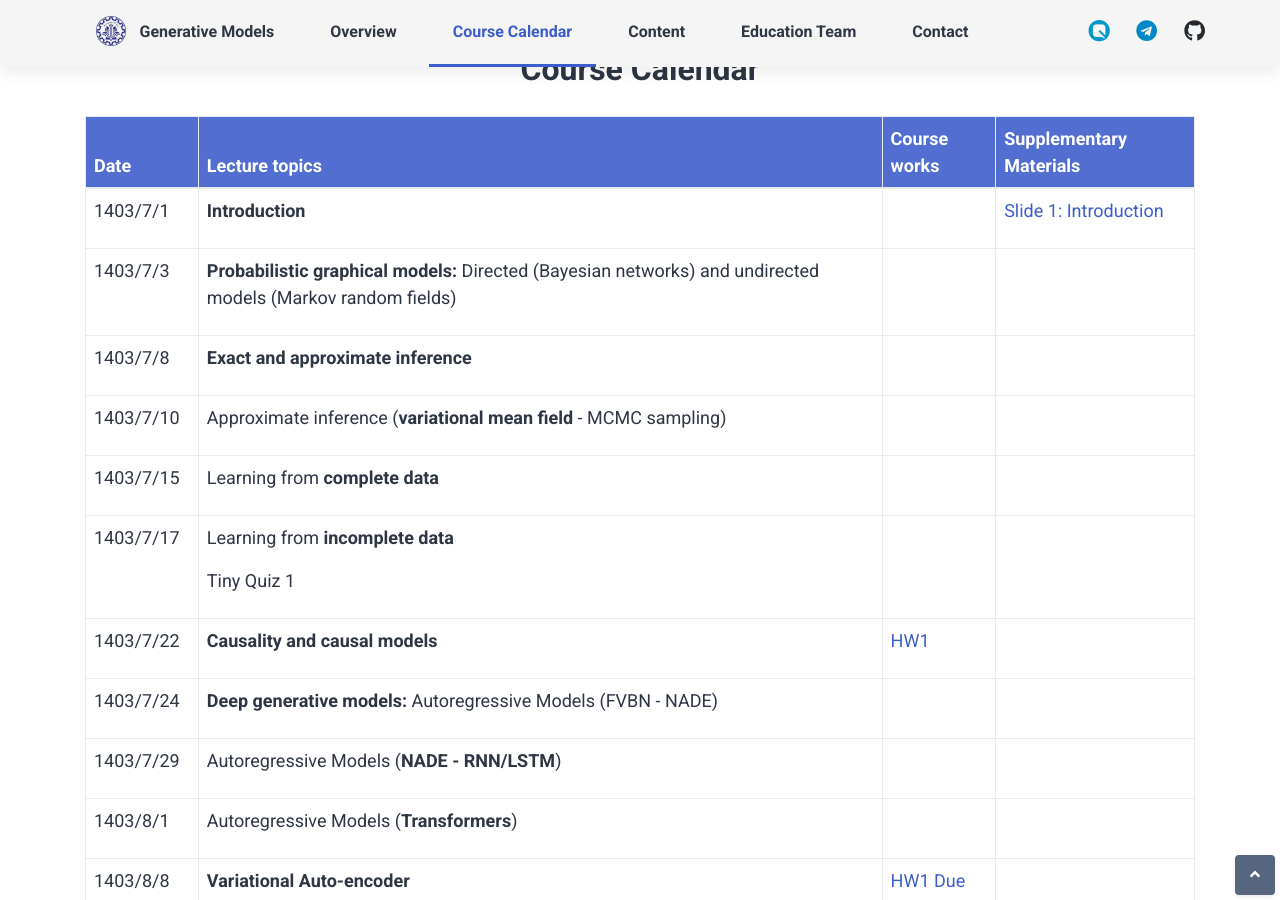
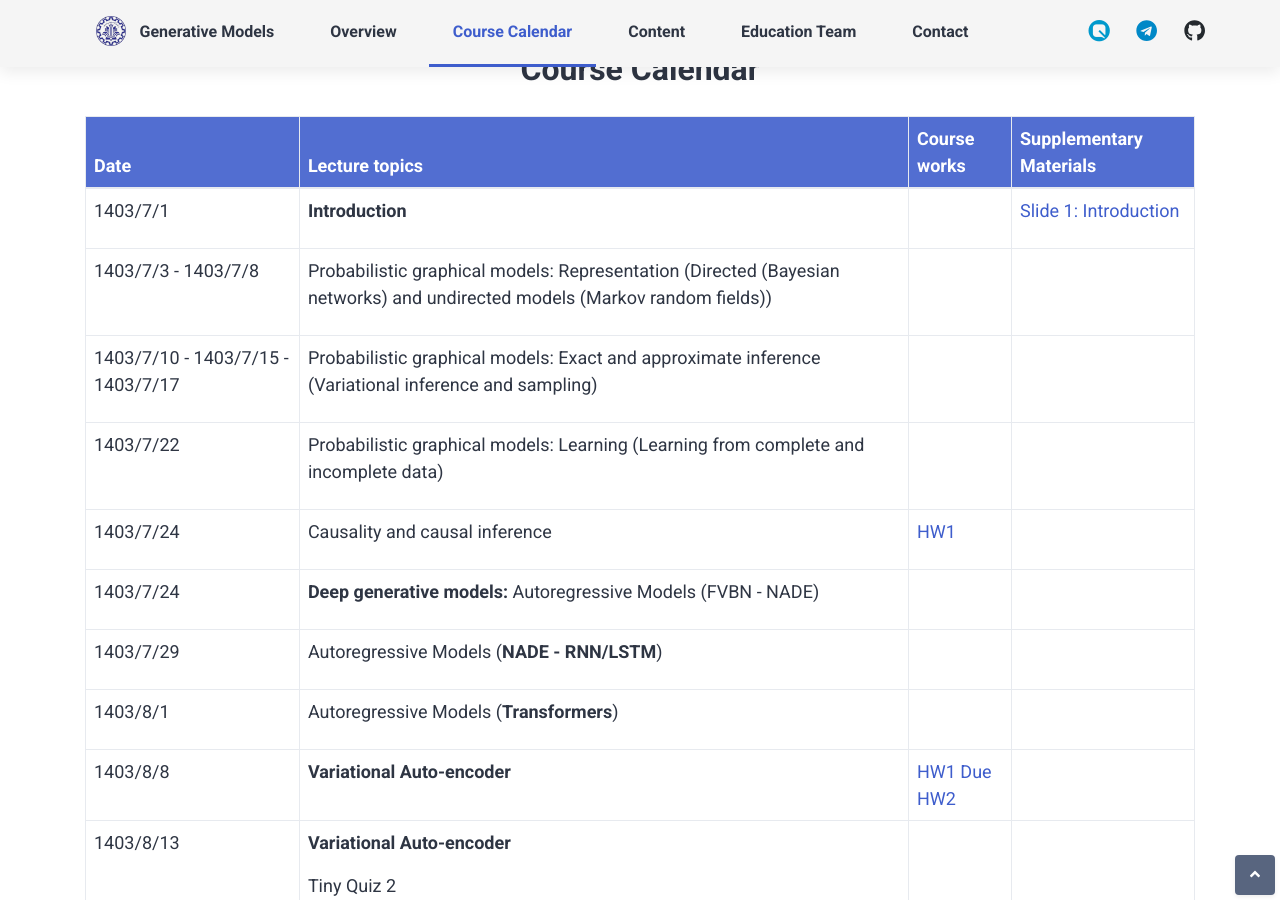
Before and after one commit to Sharif-CS-GenerativeModels/Sharif-CS-GenerativeModels.github.io, a Jekyll site: the page built from index.html, in a window 1280 px wide and 900 px high, scrolled down 811 px. Built offline with Jekyll 4.4.1, drawn with Linux system fonts in a browser that asks for light colours; some web fonts are replaced; comment, search, counter and statistics services are not loaded.

Commit message:
Update calendar.yml
ch2

```diff
--- a/_data/calendar.yml
+++ b/_data/calendar.yml
@@ -7,45 +7,30 @@
       link: "https://github.com/Sharif-CS-GenerativeModels/Sharif-CS-GenerativeModels.github.io/raw/refs/heads/main/assets/slides/Introduction.pptx"
   color: ""
 
-- date: 1403/7/3
+- date: 1403/7/3 - 1403/7/8
   subjects:
-    - "**Probabilistic graphical models:** Directed (Bayesian networks) and undirected models (Markov random fields)"
+    - "Probabilistic graphical models: Representation (Directed (Bayesian networks) and undirected models (Markov random fields))"
   assignment: []
   sections: []
   color: ""
 
-- date: 1403/7/8
+- date: 1403/7/10 - 1403/7/15 - 1403/7/17
   subjects:
-    - "**Exact and approximate inference**"
-  assignment: []
-  sections: []
-  color: ""
-
-- date: 1403/7/10
-  subjects:
-    - "Approximate inference (**variational mean field** - MCMC sampling)"
-  assignment: []
-  sections: []
-  color: ""
-
-- date: 1403/7/15
-  subjects:
-    - "Learning from **complete data**"
-  assignment: []
-  sections: []
-  color: ""
-
-- date: 1403/7/17
-  subjects:
-    - "Learning from **incomplete data**"
-    - "Tiny Quiz 1"
+    - "Probabilistic graphical models: Exact and approximate inference (Variational inference and sampling)"
   assignment: []
   sections: []
   color: ""
 
 - date: 1403/7/22
   subjects:
-    - "**Causality and causal models**"
+    - "Probabilistic graphical models: Learning (Learning from complete and incomplete data)"
+  assignment: []
+  sections: []
+  color: ""
+
+- date: 1403/7/24
+  subjects:
+    - "Causality and causal inference"
   assignment:
     - title: "HW1"
       link: "/assignments/hw1.pdf"
```
